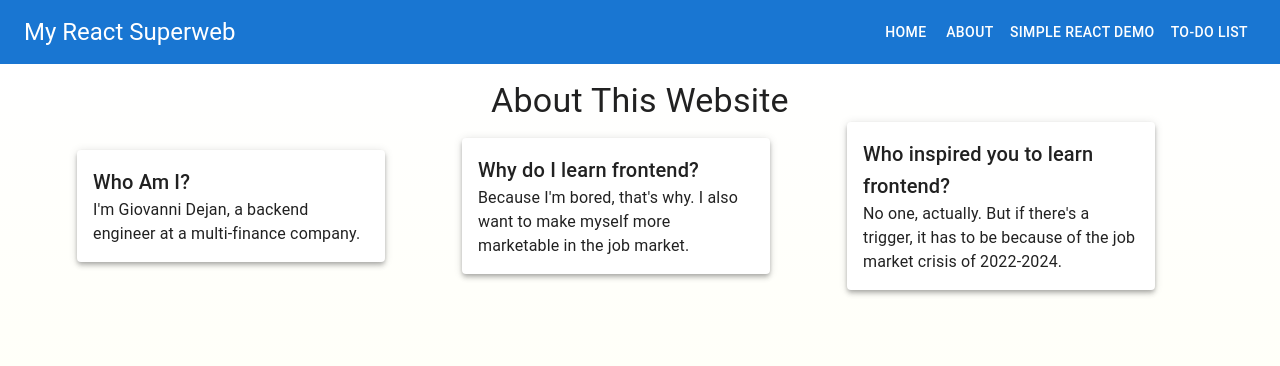
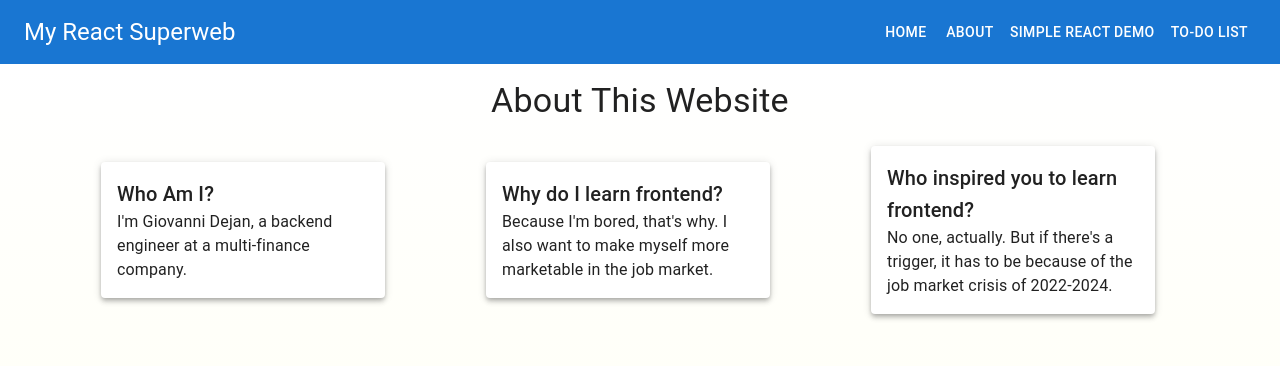
Before and after one commit to iamdejan/my-react-superweb, a React (Vite) app: page /about in a window 1280 px wide. Shown: the top 366 px of the page. Built offline with nearby package versions, Linux system fonts and the light colour scheme.

Commit message:
revert About page

```diff
--- a/src/pages/About.tsx
+++ b/src/pages/About.tsx
@@ -38,7 +38,7 @@ export default function About(): JSX.Element {
       </Typography>
       <Grid container maxWidth="100%" rowSpacing={{xs: 1, sm: 2, md: 3}} columnSpacing={{xs: 1, sm: 2, md: 3}} alignItems="center" justifyContent="space-evenly">
         {paperList.map(item => (
-          <Grid key={item.title} sm={3}>
+          <Grid key={item.title} item sm={3}>
             <Paper elevation={4}>
               <Box p={2}>
                 <Typography variant="h6">{item.title}</Typography>
```
